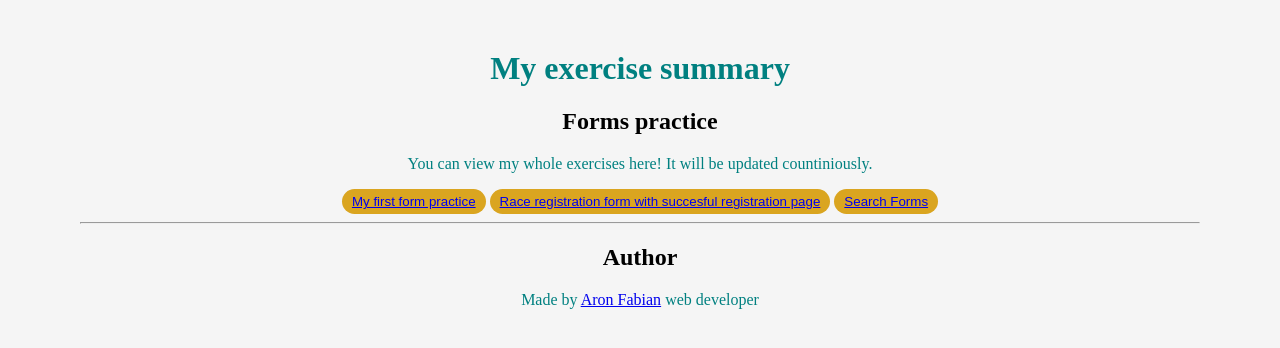
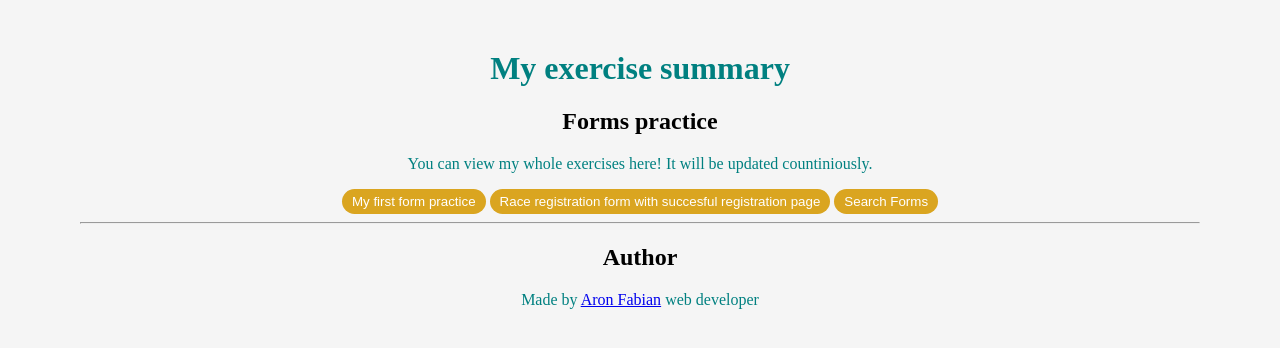
Before and after one commit to AronFabianHu/My-exercise-summary, a plain HTML site: page index.html in a window 1280 px wide. Drawn offline with Linux system fonts and the light colour scheme.

Commit message:
Update app.css

```diff
--- a/app.css
+++ b/app.css
@@ -24,3 +24,8 @@ body {
     margin-right: auto;
 
 }
+
+button a {
+    color: white;
+    text-decoration: none;
+}
```
